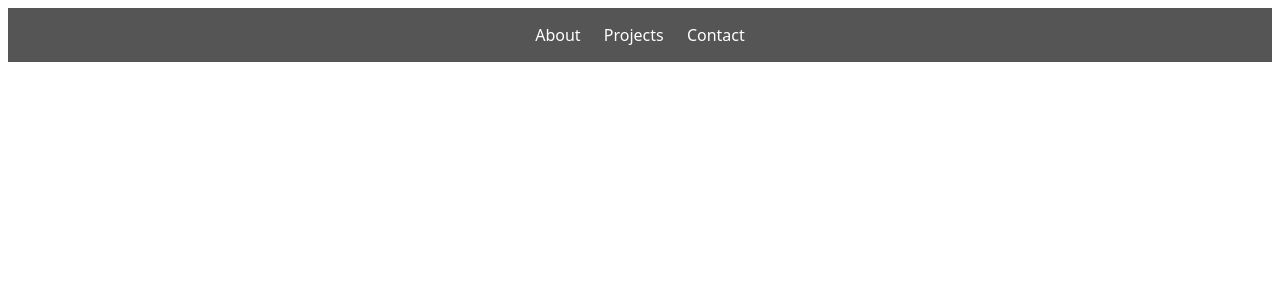
After one commit to CollinsSpencer/Personal-Website, a PHP site: page /nav.php in a window 1280 px wide. The commit adds this page. Shown: the top 300 px of the page. Run offline with PHP 8.4, Linux system fonts and the light colour scheme; data that the repository does not hold is empty.

Commit message:
New navbar

```diff
--- /dev/null
+++ b/assets/css/nav.css
@@ -0,0 +1,45 @@
+nav {
+  background-color: #555;
+  height: 54px;
+  font-family: 'Roboto Mono', sans;
+
+  display: flex;
+  justify-content: center;
+  align-items: center;
+}
+
+nav a {
+  color: white;
+  text-decoration: none;
+  margin: auto 10px;
+  padding: 0 0.1em;
+  line-height: 1.5em;
+  border: 0;
+
+  -moz-transition: all 300ms ease-in-out;
+  -o-transition: all 300ms ease-in-out;
+  -webkit-transition: all 300ms ease-in-out;
+  transition: all 300ms ease-in-out;
+
+  -moz-box-shadow: inset 0 0 0 white;
+  -webkit-box-shadow: inset 0 0 0 white;
+  box-shadow: inset 0 0 0 white;
+}
+
+nav a:focus, nav a:hover, nav a.selected:focus, nav a.selected:hover {
+  color: black;
+  text-decoration: none;
+
+  -moz-box-shadow: inset 0 -1=2em 0 white;
+  -webkit-box-shadow: inset 0 -2em 0 white;
+  box-shadow: inset 0 -2em 0 white;
+
+  -moz-transition-duration: 100ms;
+  -o-transition-duration: 100ms;
+  -webkit-transition-duration: 100ms;
+  transition-duration: 100ms;
+}
+
+nav a.selected {
+  box-shadow: inset 0 -1px 0 white;
+}
--- /dev/null
+++ b/nav.php
@@ -0,0 +1,11 @@
+<link rel="stylesheet" href="../assets/css/nav.css">
+
+
+
+<nav>
+  <a href="/about/" <?php if ($selected == "about"): ?>class="selected"<?php endif; ?>>About</a>
+  <a href="/projects/" <?php if ($selected == "projects"): ?>class="selected"<?php endif; ?>>Projects</a>
+  <a href="/contact/" <?php if ($selected == "contact"): ?>class="selected"<?php endif; ?>>Contact</a>
+</nav>
+
+<?php if (isset($_GET['about'])): ?>class="selected"<?php endif; ?>
```
Also changed, not shown: about/index.php (+9 -8 lines), assets/css/main.css (added, +30 -0 lines), contact/index.php (+9 -8 lines), projects/index.php (+9 -8 lines), server/header.php (added, +12 -0 lines), assets/css/about.css (added), assets/css/contact.css (added), assets/css/projects.css (added).
